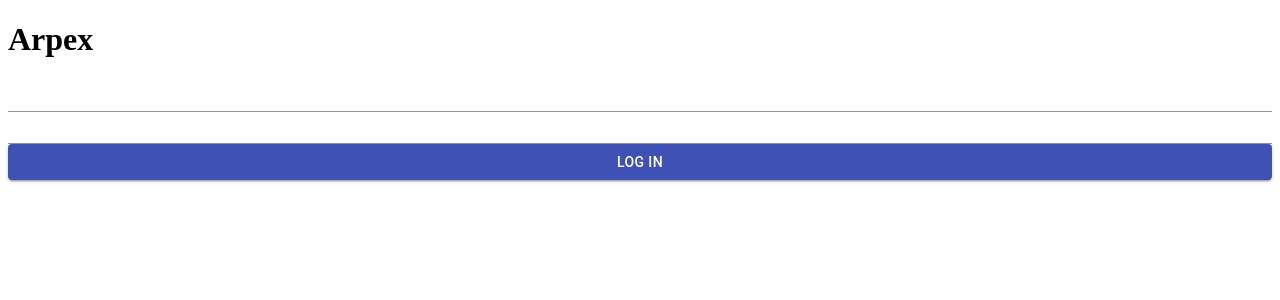
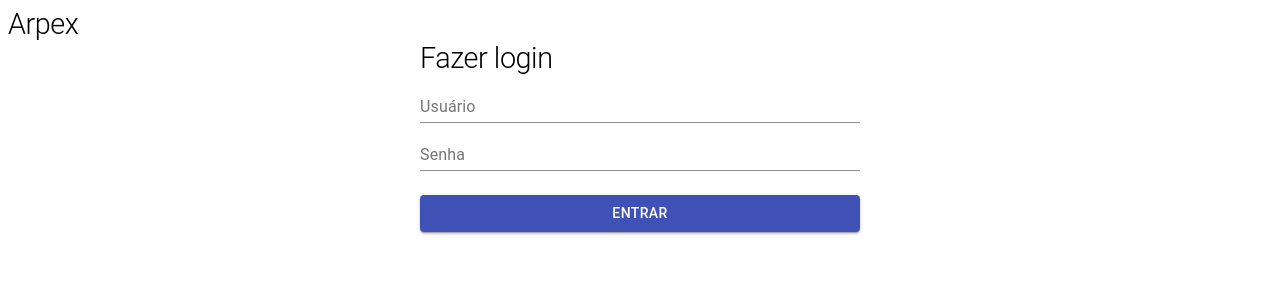
Before and after one commit to cazettogroove/arpex-frontend, a React (Create React App) app: page /login in a window 1280 px wide. Shown: the top 300 px of the page. Built offline with nearby package versions, Linux system fonts and the light colour scheme.

Commit message:
feat(login): add login page and their components

```diff
--- a/src/app/App.tsx
+++ b/src/app/App.tsx
@@ -1,17 +1,24 @@
 import React, { FC } from 'react';
 import { BrowserRouter, Routes, Route } from 'react-router-dom';
+import { ThemeProvider } from '@material-ui/core/styles';
 import { LoginPage } from '../pages/Login/LoginPage';
 import { DashboardPage } from '../pages/Dashboard/DashboardPage';
+import { theme } from './theme';
+import { Text } from '../components/Text/Text';
+
+const TEXT_SITE_NAME = 'Arpex';
 
 export const App: FC = () => {
   return (
     <>
-      <h1>Arpex</h1>
+      <Text type="H1">{TEXT_SITE_NAME}</Text>
       <BrowserRouter>
-        <Routes>
-          <Route path="/login" element={<LoginPage />} />
-          <Route path="/dashboard" element={<DashboardPage />} />
-        </Routes>
+        <ThemeProvider theme={theme}>
+          <Routes>
+            <Route path="/login" element={<LoginPage />} />
+            <Route path="/dashboard" element={<DashboardPage />} />
+          </Routes>
+        </ThemeProvider>
       </BrowserRouter>
     </>
   );
--- /dev/null
+++ b/src/app/theme.ts
@@ -0,0 +1,9 @@
+import { createTheme } from '@material-ui/core';
+
+export const theme = createTheme({
+  typography: {
+    h1: {
+      fontSize: '1.8em',
+    },
+  },
+});
--- /dev/null
+++ b/src/components/Text/Text.tsx
@@ -0,0 +1,18 @@
+import React, { FC, ReactNode } from 'react';
+import { TextComponents } from './TextComponents';
+
+export const TextTypes = Object.keys(TextComponents);
+
+type TextType = keyof typeof TextComponents;
+
+interface Props {
+  type?: TextType;
+  value?: string;
+  children?: ReactNode;
+}
+
+export const Text: FC<Props> = (props) => {
+  const { type, value, children } = props;
+  const Component = TextComponents[type || 'P1'];
+  return <Component>{value || children}</Component>;
+};
--- /dev/null
+++ b/src/components/Text/TextComponents.tsx
@@ -0,0 +1,61 @@
+import React, { FC, ReactNode } from 'react';
+import Typography from '@material-ui/core/Typography';
+
+interface Props {
+  children: ReactNode;
+}
+
+const H1: FC<Props> = (props) => {
+  const { children } = props;
+  return <Typography variant="h1">{children}</Typography>;
+};
+
+const H2: FC<Props> = (props) => {
+  const { children } = props;
+  return <Typography variant="h2">{children}</Typography>;
+};
+
+const P1: FC<Props> = (props) => {
+  const { children } = props;
+  return (
+    <Typography component="p" variant="body1">
+      {children}
+    </Typography>
+  );
+};
+
+const P2: FC<Props> = (props) => {
+  const { children } = props;
+  return (
+    <Typography component="p" variant="body2">
+      {children}
+    </Typography>
+  );
+};
+
+const Span1: FC<Props> = (props) => {
+  const { children } = props;
+  return (
+    <Typography component="span" variant="body1">
+      {children}
+    </Typography>
+  );
+};
+
+const Span2: FC<Props> = (props) => {
+  const { children } = props;
+  return (
+    <Typography component="span" variant="body2">
+      {children}
+    </Typography>
+  );
+};
+
+export const TextComponents = {
+  H1,
+  H2,
+  P1,
+  P2,
+  Span1,
+  Span2,
+};
--- /dev/null
+++ b/src/pages/Login/LoginPage.styled.ts
@@ -0,0 +1,5 @@
+import styled from 'styled-components';
+
+export const LoginPageWrapper = styled.h1`
+  width: 300px;
+`;
--- a/src/pages/Login/LoginPage.tsx
+++ b/src/pages/Login/LoginPage.tsx
@@ -1,13 +1,25 @@
 import React, { FC } from 'react';
+import Box from '@material-ui/core/Box';
 import { Button } from '../../components/Button/Button';
 import { InputText } from '../../components/InputText/InputText';
+import { Text } from '../../components/Text/Text';
+
+const TEXT_PAGE_NAME = 'Fazer login';
+const TEXT_USER_FIELD_LABEL = 'Usuário';
+const TEXT_PASSWORD_FIELD_LABEL = 'Senha';
+const TEXT_BUTTON_LOG_IN = 'Entrar';
 
 export const LoginPage: FC = () => {
   return (
-    <>
-      <InputText fullWidth />
-      <InputText fullWidth />
-      <Button fullWidth>Log In</Button>
-    </>
+    <Box display="flex" justifyContent="center">
+      <Box maxWidth="500px">
+        <Text type="H1">{TEXT_PAGE_NAME}</Text>
+        <Box mb={3}>
+          <InputText label={TEXT_USER_FIELD_LABEL} fullWidth />
+          <InputText label={TEXT_PASSWORD_FIELD_LABEL} fullWidth />
+        </Box>
+        <Button fullWidth>{TEXT_BUTTON_LOG_IN}</Button>
+      </Box>
+    </Box>
   );
 };
```
Also changed, not shown: package.json (+6 -1 lines), 1 other file (tests, documents, lock files or other folders).
